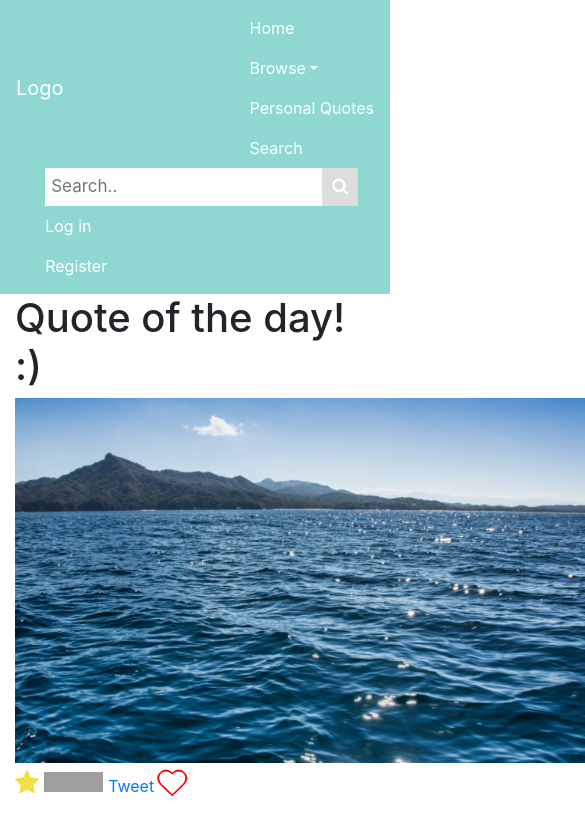
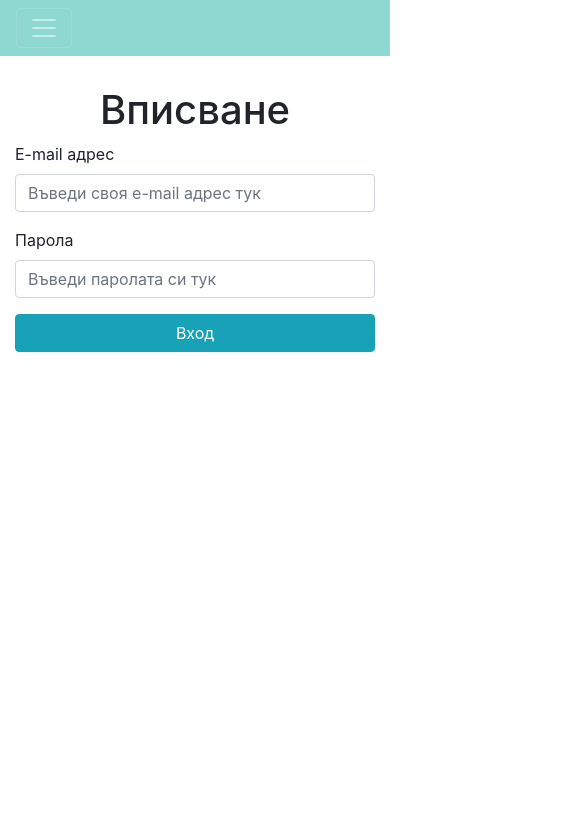
Before and after one commit to MerlinMehmed/HCI-2018-Quotes, a React (Create React App) app in the folder quotes/: page /login in a window 390 px wide. Shown: the top 834 px of the page, 585 px wide, since content can reach past the window. Built offline with nearby package versions, Linux system fonts and the light colour scheme; grey boxes are pictures that could not be loaded.

Commit message:
Rounting and login component

```diff
--- a/quotes/package.json
+++ b/quotes/package.json
@@ -10,6 +10,8 @@
     "prop-types": "^15.6.1",
     "react": "^16.2.0",
     "react-dom": "^16.2.0",
+    "react-helmet": "^5.2.0",
+    "react-router-dom": "^4.2.2",
     "react-scripts": "1.1.1"
   },
   "scripts": {
--- a/quotes/public/tmp/forms/add_quote.css
+++ b/quotes/public/tmp/forms/add_quote.css
@@ -15,6 +15,3 @@ button {
 	font-size: 20px;
 	padding: 12px 28px;
 }
-
-
-}
--- a/quotes/public/tmp/forms/login.css
+++ b/quotes/public/tmp/forms/login.css
@@ -15,6 +15,3 @@ button {
 	font-size: 20px;
 	padding: 12px 28px;
 }
-
-
-}
--- a/quotes/src/App.js
+++ b/quotes/src/App.js
@@ -1,19 +1,28 @@
-import React, { Component } from 'react';
-import './App.css';
-import Home from './Home';
+import React, { Component } from "react";
+import "./App.css";
+import Navbar from "./Navbar";
+import Home from "./Home";
+import Login from "./forms/Login";
+import { Switch, Route } from "react-router-dom";
 
 class App extends Component {
   // TODO: add head somewhere
   render() {
     return (
-        <div>
-          <Home />
+      <div>
+        <Navbar />
+        <div className="container">
+          <Switch>
+            <Route exact path="/" component={Home} />
+            <Route path="/login" component={Login} />
+          </Switch>
         </div>
+      </div>
     );
   }
 
   componentDidMount() {
-    window.twttr = (function(d, s, id) {
+    window.twttr = (function (d, s, id) {
       var js, fjs = d.getElementsByTagName(s)[0],
         t = window.twttr || {};
       if (d.getElementById(id)) return t;
@@ -23,7 +32,7 @@ class App extends Component {
       fjs.parentNode.insertBefore(js, fjs);
 
       t._e = [];
-      t.ready = function(f) {
+      t.ready = function (f) {
         t._e.push(f);
       };
 
--- a/quotes/src/Home.js
+++ b/quotes/src/Home.js
@@ -12,11 +12,8 @@ class Home extends Component {
     render() {
         return (
             <div>
-                <Navbar />
-                <div className="container">
-                    <h1>Quote of the day! :)</h1>
-                    <Quote text={this.text} author={this.author} />
-                </div>
+                <h1>Quote of the day! :)</h1>
+                <Quote text={this.text} author={this.author} />
             </div>
         );
     }
--- a/quotes/src/Navbar.css
+++ b/quotes/src/Navbar.css
@@ -4,6 +4,20 @@
 
 .custom-nav * {
 	color: white;
+}
+
+.custom-nav .dropdown-item {
+	color: white;
+}
+
+.custom-nav .dropdown-item:hover {
+  color: black;
+  text-decoration: none;
+}
+
+.custom-nav a:hover {
+  color:white;
+  text-decoration: underline;
 }
 
 .custom-nav input[type=text] {
--- a/quotes/src/Navbar.js
+++ b/quotes/src/Navbar.js
@@ -1,10 +1,17 @@
 import React, { Component } from "react";
+import { Link } from "react-router-dom";
 import "./Navbar.css";
 
 class Navbar extends Component {
     render() {
         return (
             <nav className="navbar navbar-expand-sm custom-nav">
+                <div className="navbar-dark">
+                    <button className="navbar-toggler" type="button" data-toggle="collapse" data-target="#navbarToggler" aria-controls="navbarToggler" aria-expanded="false" aria-label="Toggle navigation">
+                        <span className="navbar-toggler-icon"></span>
+                    </button>
+                </div>
+                <div className="collapse navbar-collapse" id="navbarToggler">
                     <a className="navbar-brand" href="#">Logo</a>
                     <ul className="navbar-nav">
                         <li className="nav-item">
@@ -31,19 +38,20 @@ class Navbar extends Component {
                     <ul className="navbar-nav custom-right ml-auto">
                         <li className="nav-item">
                             <div className="search-container">
-                            <form action="/action_page.php">
+                                <form action="/">
                                     <input type="text" placeholder="Search.." name="search" />
                                     <button type="submit"><i className="fa fa-search"></i></button>
                                 </form>
                             </div>
                         </li>
                         <li className="nav-item">
-                        <a className="nav-link" href="#">Log in</a>
+                            <Link to="/login" className="nav-link" activeClassName="active">Log in</Link>
                         </li>
                         <li className="nav-item">
                             <a className="nav-link" href="#">Register</a>
                         </li>
                     </ul>
+                </div>
             </nav>
         );
     }
--- /dev/null
+++ b/quotes/src/forms/Login.js
@@ -0,0 +1,30 @@
+import React, { Component } from "react";
+
+class Login extends Component {
+    render() {
+        return (
+            <div class="row form-top">
+                <div class="col-md-4 offset-md-4">
+                    <h1 className="text-center">Вписване</h1>
+                    <div>
+                        <form>
+                            <div className="form-group">
+                                <label>E-mail адрес</label>
+                                <input type="email" placeholder="Въведи своя e-mail адрес тук" className="form-control" required />
+                            </div>
+                            <div className="form-group">
+                                <label>Парола</label>
+                                <input type="password" placeholder="Въведи паролата си тук" className="form-control" required />
+                            </div>
+                            <div>
+                                <button className="btn btn-info btn-width" type="submit">Вход</button>
+                            </div>
+                        </form>
+                    </div>
+                </div>
+            </div>
+        );
+    }
+}
+
+export default Login;
--- a/quotes/src/index.css
+++ b/quotes/src/index.css
@@ -3,3 +3,11 @@ body {
   padding: 0;
   font-family: sans-serif;
 }
+
+.btn-width {
+  width: 100%;
+}
+
+.form-top {
+  margin-top: 30px;
+}
--- a/quotes/src/index.js
+++ b/quotes/src/index.js
@@ -3,9 +3,11 @@ import ReactDOM from "react-dom";
 import "./index.css";
 import App from "./App";
 import registerServiceWorker from "./registerServiceWorker";
+import { BrowserRouter } from "react-router-dom";
+
 import "./include/bootstrap";
 import "font-awesome/css/font-awesome.min.css";
 import "popper.js/dist/popper.min.js";
 
-ReactDOM.render(<App />, document.getElementById("root"));
+ReactDOM.render(<BrowserRouter><App /></ BrowserRouter>, document.getElementById("root"));
 registerServiceWorker();
```
Also changed, not shown: quotes/src/forms/AddQuote.js (added), quotes/src/forms/Register.js (added), 1 other file (tests, documents, lock files or other folders). Lines whose indentation alone changed are shown as unchanged.
